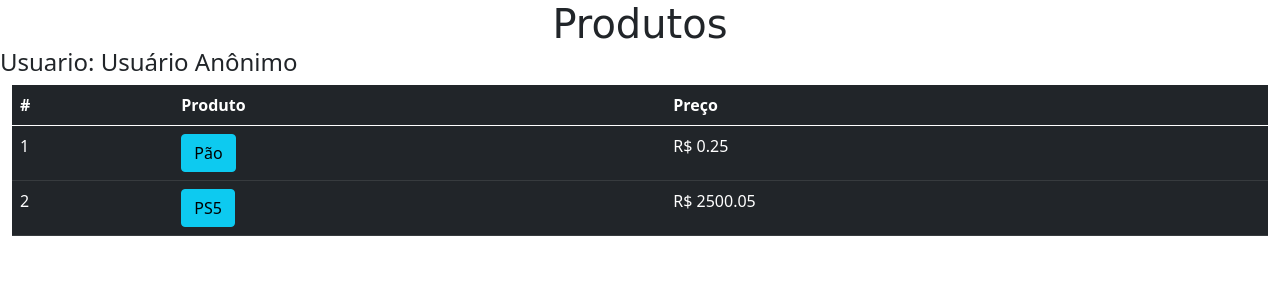
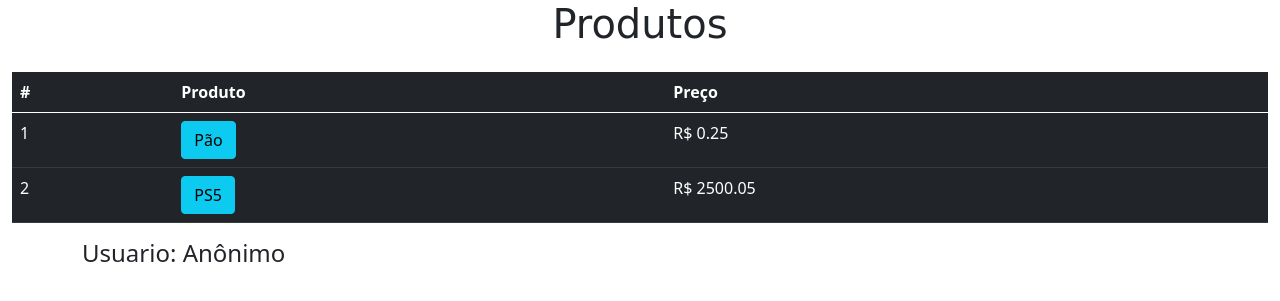
Before and after one commit to IvanSJr/MercadoDjango, a Django app: page / in a window 1280 px wide. Shown: the top 301 px of the page. Run offline with Django 3.2, Linux system fonts and the light colour scheme; data comes from the database, SQL or seed files in the repository; both versions use the stored data as it was after the commit; some libraries are stand-ins or nearby versions.

Commit message:
Adicionando load static no arquivo 500.html e fazendo uma alteração para mostrar qual usúario está logado.

```diff
--- a/main/templates/500.html
+++ b/main/templates/500.html
@@ -1,3 +1,4 @@
+{% load static %}
 <!DOCTYPE html>
 <html lang="en">
 <head>
--- a/main/templates/index.html
+++ b/main/templates/index.html
@@ -10,8 +10,7 @@
 <body>
     {% csrf_token %}
     <h1 align="center">Produtos</h1>
-    <h4>Usuario: {{ verifica_logado }}</h4>
-    <div class="container-fluid">
+    <div class="container-fluid mt-4">
         <table class="table table-dark">
             <thead>
                 <th scope="col">#</th>
@@ -29,6 +28,9 @@
             </tbody>
         </table>
     </div>
+    <div class="container" align="left">
+        <h4>Usuario: {{ verifica_logado }}</h4>
+    </div>
     <script src="{% static 'bootstrap.min.js' %}"></scriptsrc>
 </body>
 </html>
--- a/main/views.py
+++ b/main/views.py
@@ -4,13 +4,14 @@ from django.shortcuts import get_object_or_404
 from django.http import HttpResponse
 from django.template import loader
 
+
 def index(request):
     produto = Produto.objects.all()
 
     if str(request.user) == 'AnonymousUser':
-        usuario = 'Usuário Anônimo'
+        usuario = 'Anônimo'
     else:
-        usuario = f'{request.user.first_name} Logado'
+        usuario = f'{str(request.user.first_name)} {str(request.user.last_name)} logado'
     context = {
         'curso': 'Programação web com Django-Framework',
         'verifica_logado': usuario,
```
Also changed, not shown: db.sqlite3.
